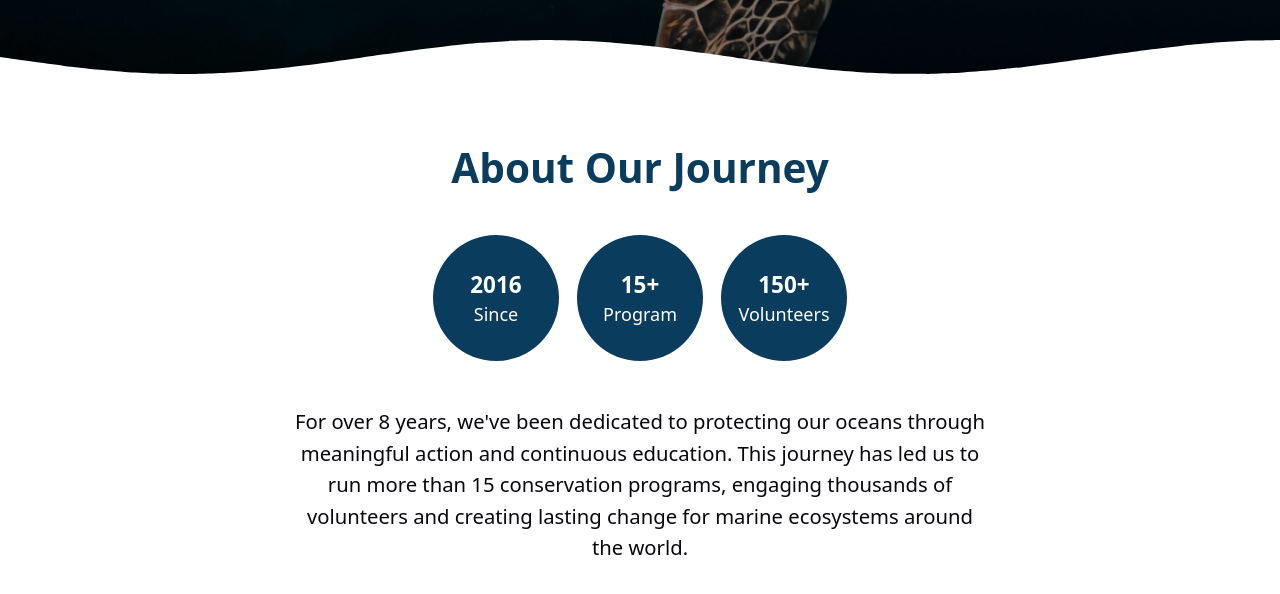
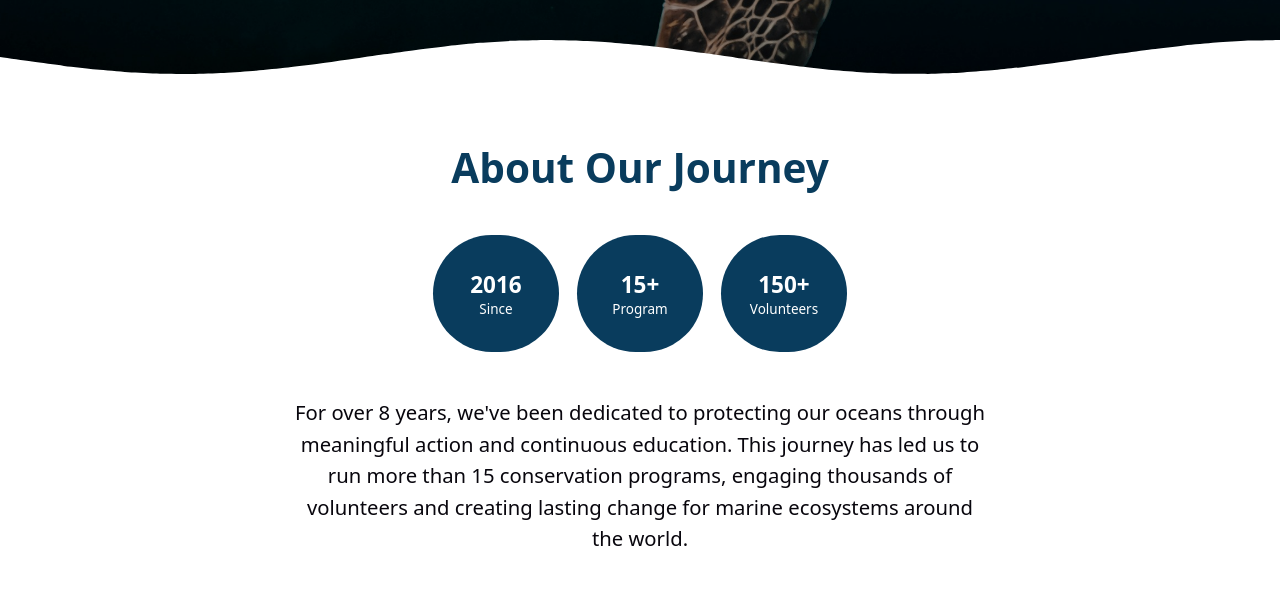
Before and after one commit to imAbizars/GoSeaProject, a React (Vite) app: page / in a window 1280 px wide. Shown: the part 673-1267 px from the top of the page. Built offline with nearby package versions, Linux system fonts and the light colour scheme.

Commit message:
Update Home.jsx

```diff
--- a/src/pages/Home.jsx
+++ b/src/pages/Home.jsx
@@ -69,10 +69,10 @@ export default function Home() {
                             whileInView={{ opacity: 1, scale: 1 }}
                             viewport={{ once: true }}
                             transition={{ delay: i * 0.2, duration: 0.5, ease: "easeOut" }}
-                            className="bg-background text-white w-28 h-28 rounded-full flex flex-col items-center justify-center"
+                            className="bg-background text-white w-28 h-26 rounded-full flex flex-col items-center justify-center"
                         >
                             <h2 className="text-xl font-bold">{item.value}</h2>
-                            <p className="text-md">{item.label}</p>
+                            <p className="text-xs">{item.label}</p>
                         </motion.div>
                     ))}
                 </div>
```
